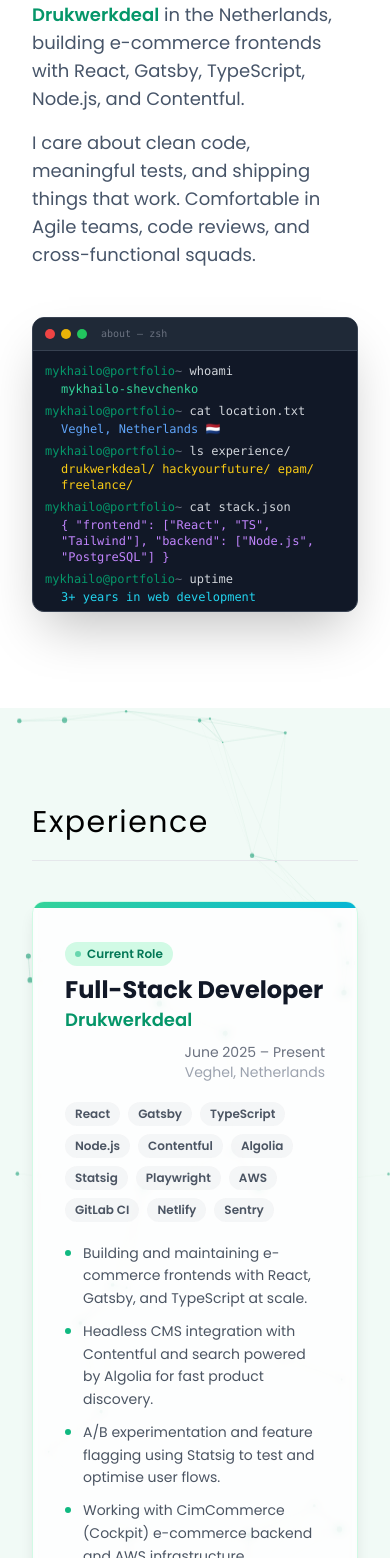
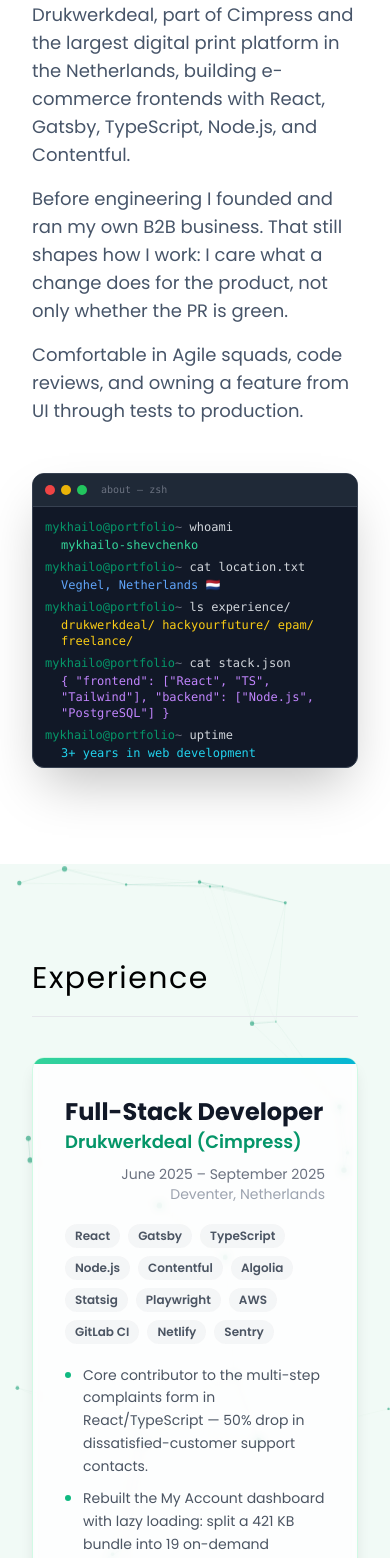
Before and after one commit to MishaShevchenko/Portfolio, a React (Vite) app: page / in a window 390 px wide. Shown: the part 2850-4408 px from the top of the page. Built offline with nearby package versions, Linux system fonts and the light colour scheme.

Commit message:
chore: update experience  and CV

```diff
--- a/src/components/About.jsx
+++ b/src/components/About.jsx
@@ -15,17 +15,19 @@
       >
         <SectionTitle text="about me" />
         <p className="text-lg md:text-xl">
-          Full-stack developer with 3+ years of experience. Currently at{" "}
-          <span className="font-semibold text-emerald-600 dark:text-emerald-400">
-            Drukwerkdeal
-          </span>{" "}
+          Full-stack developer with 3+ years of experience, most recently at
+          Drukwerkdeal, part of Cimpress and the largest digital print platform
           in the Netherlands, building e-commerce frontends with React, Gatsby,
           TypeScript, Node.js, and Contentful.
         </p>
         <p className="text-lg md:text-xl">
-          I care about clean code, meaningful tests, and shipping things that
-          work. Comfortable in Agile teams, code reviews, and cross-functional
-          squads.
+          Before engineering I founded and ran my own B2B business. That still
+          shapes how I work: I care what a change does for the product, not only
+          whether the PR is green.
+        </p>
+        <p className="text-lg md:text-xl">
+          Comfortable in Agile squads, code reviews, and owning a feature from
+          UI through tests to production.
         </p>
       </motion.article>
 
--- a/src/components/Experience.jsx
+++ b/src/components/Experience.jsx
@@ -8,7 +8,6 @@
   <Section id="experience" bg="bg-gray-50/80 dark:bg-gray-800/80" particles>
     <SectionTitle text="experience" />
 
-    {/* Current Role */}
     <Card
       className="mt-10 bg-white/70 dark:bg-gray-900/70 shadow-lg border-emerald-100 dark:border-emerald-900 overflow-hidden"
       hover={false}
@@ -17,10 +16,7 @@
       <div className="p-8">
         <div className="flex flex-col sm:flex-row sm:items-start sm:justify-between gap-2 mb-5">
           <div>
-            <span className="inline-flex items-center gap-1.5 text-xs font-semibold bg-emerald-100 dark:bg-emerald-900 text-emerald-700 dark:text-emerald-300 px-2.5 py-1 rounded-full mb-2">
-              <span className="w-1.5 h-1.5 rounded-full bg-emerald-500 animate-pulse" />
-              Current Role
-            </span>
+
             <h3 className="text-2xl font-bold text-gray-900 dark:text-white">
               {currentRole.role}
             </h3>
@@ -53,11 +49,8 @@
       </div>
     </Card>
 
-    {/* Previous */}
     <div className="mt-8">
-      <p className="text-xs font-semibold uppercase tracking-widest text-gray-400 dark:text-gray-500 mb-4">
-        Previous
-      </p>
+
       <div className="grid grid-cols-1 md:grid-cols-3 gap-5">
         {experience.map((item, index) => (
           <Card
--- a/src/components/Hero.jsx
+++ b/src/components/Hero.jsx
@@ -60,7 +60,7 @@
           </div>
           <div className="flex gap-4 mt-10">
             <a
-              href="/resume.pdf"
+              href="/resume-sep-2026.pdf"
               target="_blank"
               rel="noopener noreferrer"
               className="bg-gray-800 text-white px-5 py-2 rounded-md hover:bg-gray-700 transition-colors dark:bg-gray-200 dark:text-gray-900 dark:hover:bg-gray-300"
--- a/src/data.jsx
+++ b/src/data.jsx
@@ -317,9 +317,9 @@
 export const currentRole = {
   id: nanoid(),
   role: "Full-Stack Developer",
-  company: "Drukwerkdeal",
-  location: "Veghel, Netherlands",
-  period: "June 2025 – Present",
+  company: "Drukwerkdeal (Cimpress)",
+  location: "Deventer, Netherlands",
+  period: "June 2025 – September 2025",
   techs: [
     "React",
     "Gatsby",
@@ -335,13 +335,13 @@
     "Sentry",
   ],
   bullets: [
-    "Building and maintaining e-commerce frontends with React, Gatsby, and TypeScript at scale.",
-    "Headless CMS integration with Contentful and search powered by Algolia for fast product discovery.",
-    "A/B experimentation and feature flagging using Statsig to test and optimise user flows.",
+    "Core contributor to the multi-step complaints form in React/TypeScript — 50% drop in dissatisfied-customer support contacts.",
+    "Rebuilt the My Account dashboard with lazy loading: split a 421 KB bundle into 19 on-demand chunks, cut initial load to 105 KB, removed 300+ KB of unused code (75% faster first load).",
+    "Designed the Playwright E2E suite and authored the Playwright Testing Guide now used as the team standard.",
+    "Replaced a full Contentful-to-Algolia sync with a partial webhook sync across Drukwerkdeal, Printdeal and Impresto.",
     "Working with CimCommerce (Cockpit) e-commerce backend and AWS infrastructure.",
-    "E2E and API test coverage with Playwright; zero-downtime deployments via GitLab CI and Netlify.",
+    "A/B experimentation and feature flagging using Statsig; serverless flows on AWS Lambda and CloudWatch.",
     "Production monitoring through Sentry and New Relic; web vitals tracking via SpeedCurve.",
-    "Cross-functional Agile squad: daily standups (POSM), sprint planning, stakeholder demos, retrospectives.",
   ],
 };
 
@@ -374,6 +374,16 @@
     bullets: [
       "Built React components, optimized SQL queries, contributed to cloud deployment.",
       "Collaborated with designers and senior engineers on real client projects.",
+    ],
+  },
+  {
+    id: nanoid(),
+    role: "Business Owner / Director",
+    company: "Wholesale & Logistics",
+    period: "2020 – 2022",
+    bullets: [
+      "Founded and directed a regional B2B wholesale and logistics business supplying retail networks.",
+      "Owned warehouse operations, supply chain, B2B sales and P&L end to end.",
     ],
   },
 ];
```
Also changed, not shown: 2 other files (tests, documents, lock files or other folders).
